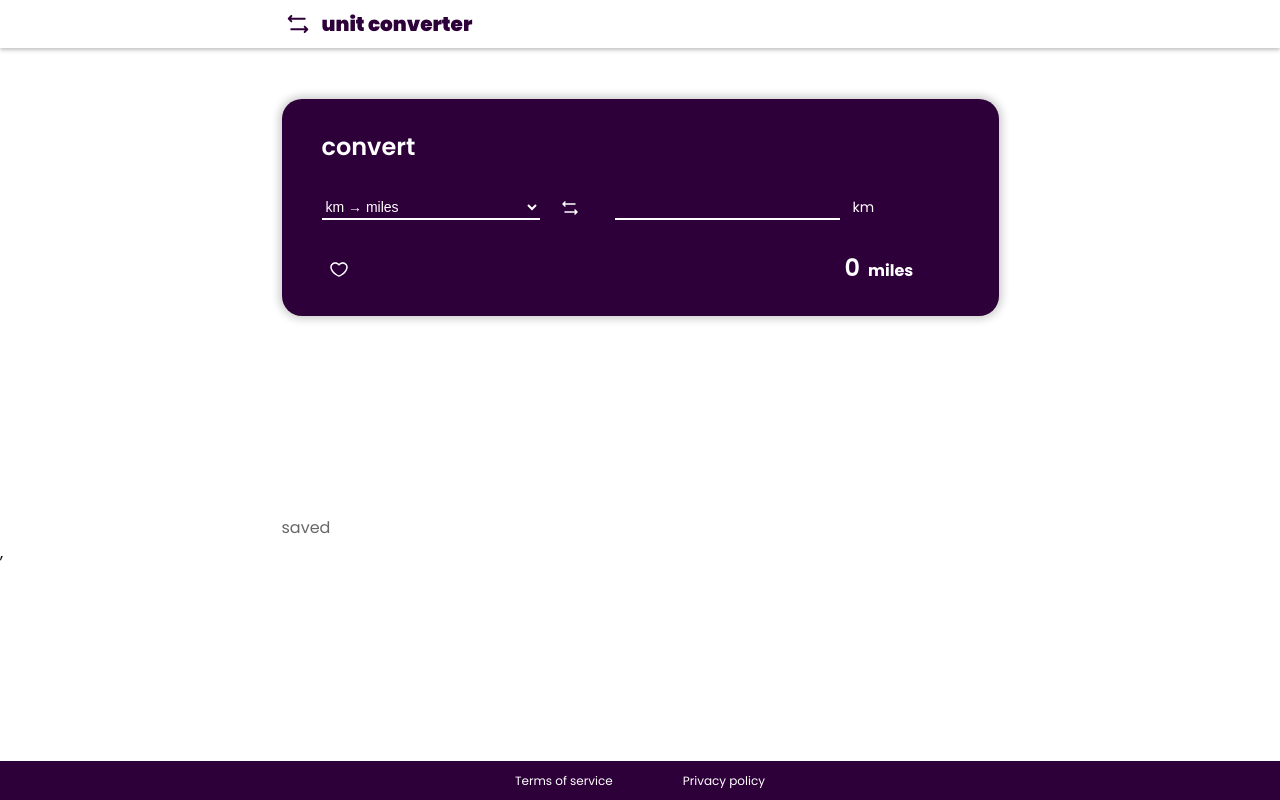
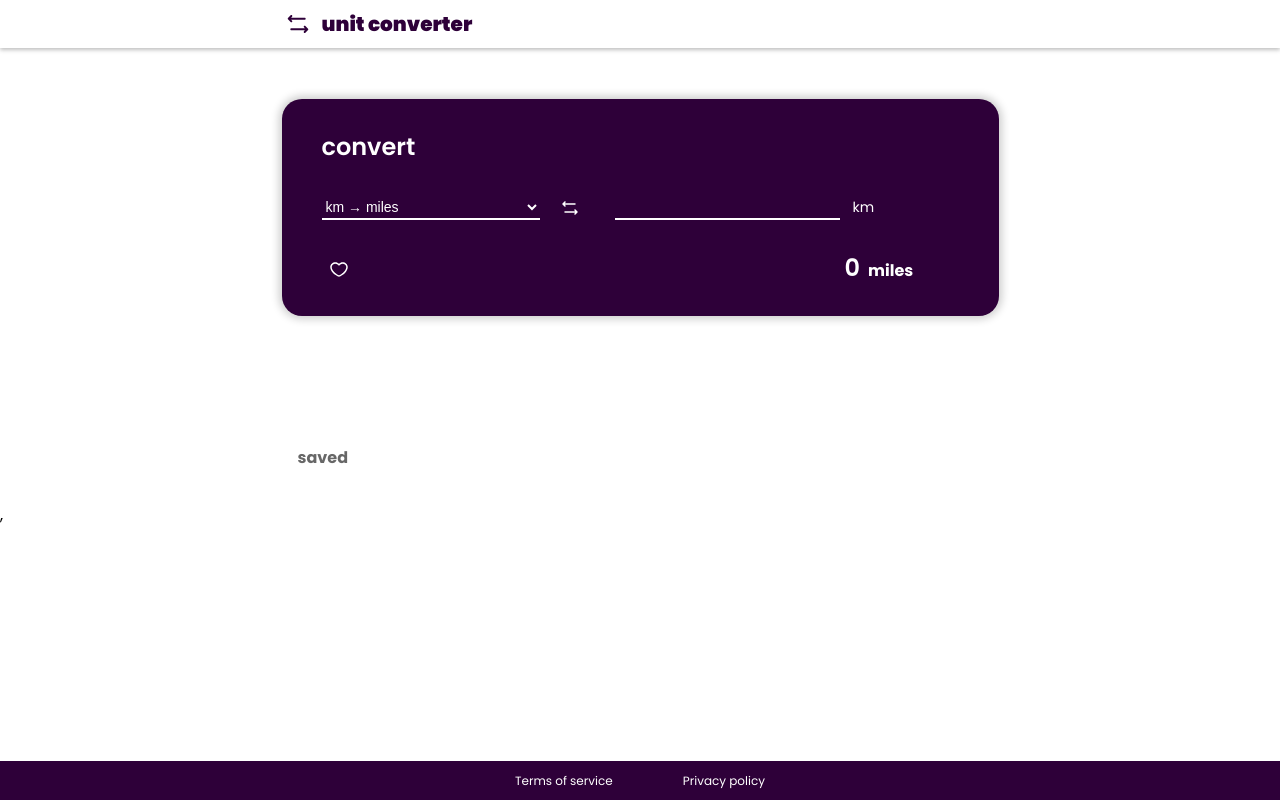
Before and after one commit to Joan266/Unit-Converter, a React (Create React App) app in the folder client/: page / in a window 1280 px wide. Built offline with nearby package versions, Linux system fonts and the light colour scheme.

Commit message:
conversions-list formating and delete conversion

```diff
--- a/client/src/components/conversionsList.jsx
+++ b/client/src/components/conversionsList.jsx
@@ -1,16 +1,19 @@
 import { useStoreContext } from "../StoreContext";
 function ConversionsList() {
-  const { state } = useStoreContext()
+  const { state, dispatch } = useStoreContext()
+  function handleClickXmark(index) {
+    dispatch({ type: 'DELETE_CONVERSION', payload: index });
+  }
   return (
     <div className="conversionsList">
-      <label htmlFor="saved conversion" className="medium-text">saved</label>
-      <div className="conversionsContainer">
+      <label htmlFor="saved conversion" className="text-medium">saved</label>
+      <div className="conversions-container text-small">
         {state && state.length > 0 && state.map((conversion,index) => { return (
-          <div key={index}>
+          <div key={index} className="conversion-container">
             <span>
               {conversion.initialNumber} {conversion.initialUnit} → {conversion.finalNumber} {conversion.finalUnit}
             </span>
-            <div className="xmark-container">
+            <div className="xmark-container" onClick={() => handleClickXmark(index)}>
               <img src="icons/xMark.svg" alt="X mark" />
             </div>
           </div>
--- a/client/src/index.css
+++ b/client/src/index.css
@@ -149,6 +149,7 @@ main {
         width: 35px;
         cursor: pointer;
         border-radius: 50%;
+        transition: background-color 0.3s;
         &:hover {
           background-color: #e3e3e358;
         }
@@ -183,6 +184,7 @@ main {
         width: 35px;
         cursor: pointer;
         border-radius: 50%;
+        transition: background-color 0.3s;
         &:hover {
           background-color: #e3e3e358;
         }
@@ -201,12 +203,48 @@ main {
     }
   }
   .conversionsList {
-    margin-top: 199px;
+    margin-top: 130px;
     display: flex;
     flex-direction: column;
     color: var(--strong-grey-text-color);
+    padding: 0 8px;
+    label{
+      margin-left: 8px;
+    }
     .conversions-container {
-
+      display: grid;
+      grid-template-columns: repeat(2, 1fr);
+      gap: 21px;
+      margin-top: 22px;
+      padding: 5px;
+      overflow-y: auto;
+      max-height: 400px;
+      .conversion-container {
+        display: flex;
+        flex-direction: row;
+        justify-content: space-between;
+        align-items: center;
+        padding: 0 5px 0 18px;
+        background-color: var(--grey-background-color);
+        border-radius: 10px;
+        height: 38px;
+        box-shadow: var(--light-box-shadow-color);
+        .xmark-container {
+          position: relative;
+          height: 25px;
+          width: 25px;
+          cursor: pointer;
+          border-radius: 50%;
+          z-index: 2;
+          img {
+            position: absolute;
+            top: 50%;
+            left: 50%;
+            transform: translate(-50%, -50%);
+            z-index: 3;
+          }
+        }
+      }
     }
   }
 }
@@ -226,3 +264,19 @@ input[type="number"]::-webkit-outer-spin-button {
 input[type="number"] {
   -moz-appearance: textfield;
 }
+
+.conversions-container::-webkit-scrollbar {
+  width: 8px;
+}
+
+.conversions-container::-webkit-scrollbar-track {
+  background: #f1f1f1;
+}
+
+.conversions-container::-webkit-scrollbar-thumb {
+  background: #888888b4;
+}
+
+.conversions-container::-webkit-scrollbar-thumb:hover {
+  background: #888;
+}
```
